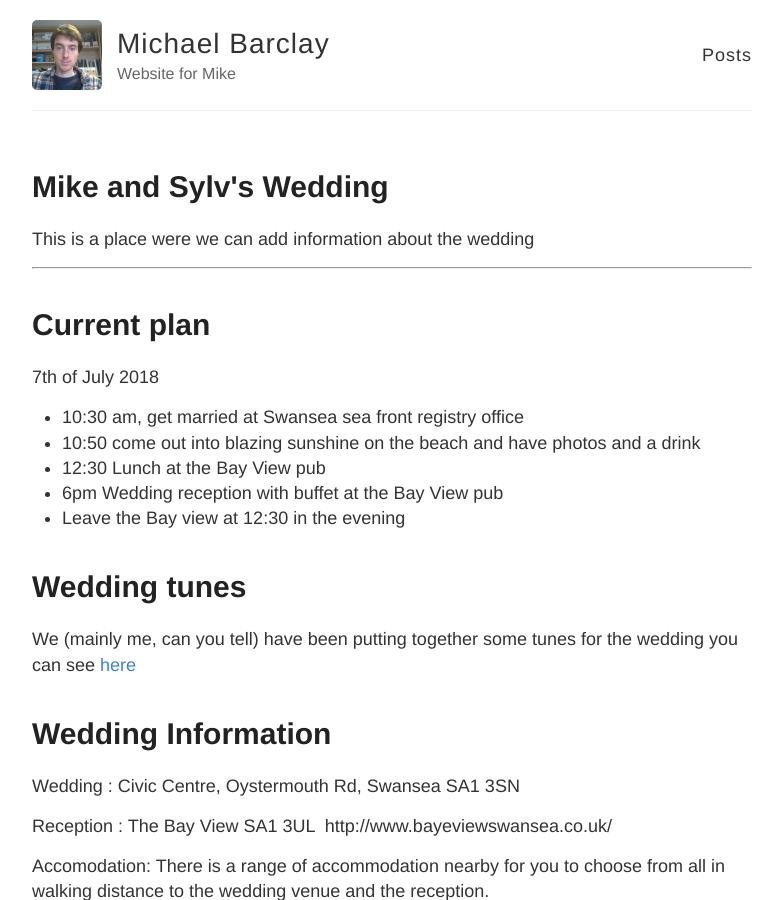
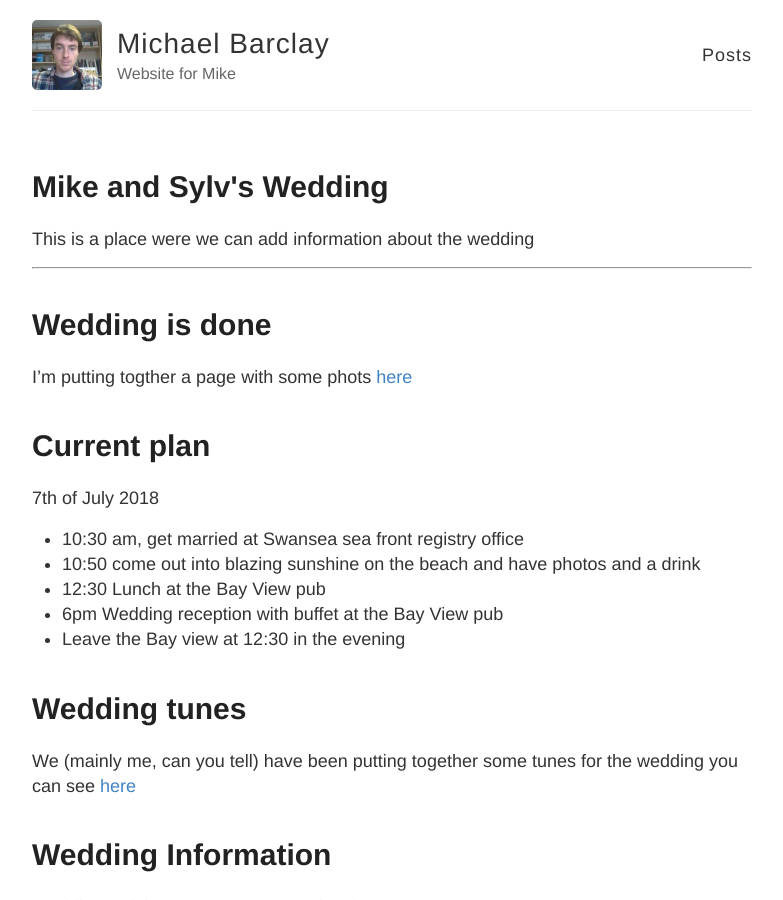
Before and after one commit to MikeBarcl/mikebarcl.github.io, a Jekyll site: the page built from _posts/2017-11-15-wedding.md, in a window 1280 px wide and 900 px high. Shown: the whole window, without its empty margins (248-1031 px from the left). Built offline with Jekyll 4.4.1, drawn with Linux system fonts in a browser that asks for light colours.

Commit message:
link to photos

```diff
--- a/_posts/2017-11-15-wedding.md
+++ b/_posts/2017-11-15-wedding.md
@@ -5,6 +5,10 @@ title: Mike and Sylv's Wedding
 This is a place were we can add information about the wedding
 
 ---
+
+# Wedding is done
+I'm putting togther a page with some phots [here](http://www.mbarclay.me.uk/wedding-photos/)
+
 
 # Current plan
 7th of July 2018
```
